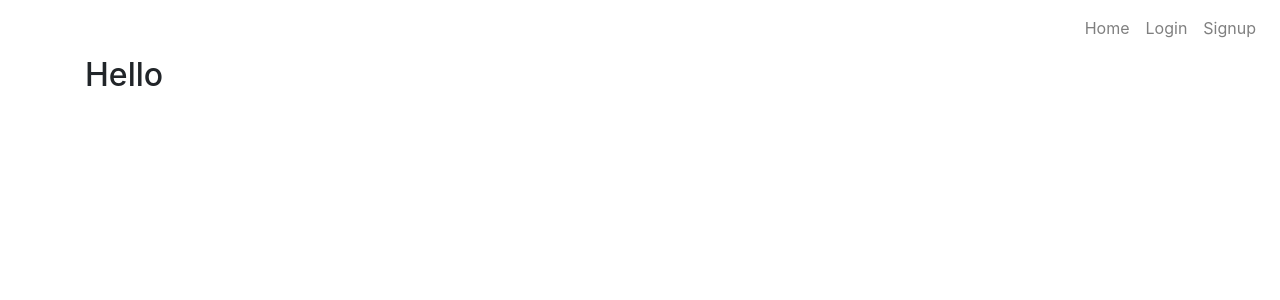
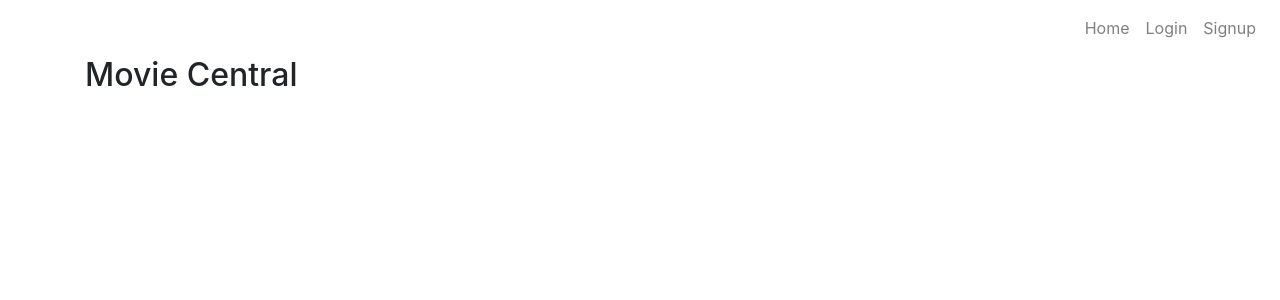
Before and after one commit to rcho100/movie-central-frontend, a React (Create React App) app: page / in a window 1280 px wide. Shown: the top 300 px of the page. Built offline with nearby package versions, Linux system fonts and the light colour scheme; no server answers.

Commit message:
Connect store to Home & call popularMovies() once mounted

```diff
--- a/src/components/Home.js
+++ b/src/components/Home.js
@@ -1,11 +1,19 @@
-import React from 'react'
+import React, { Component } from 'react'
+import { connect } from 'react-redux'
+import { popularMovies } from '../actions/movies'
 
-const Home = () => {
-    return (
-        <div>
-            <h2>Hello</h2>
-        </div>
-    )
+class Home extends Component {
+    componentDidMount() {
+        this.props.popularMovies()
+    }
+
+    render() {
+        return (
+            <div>
+                <h2>Movie Central</h2>
+            </div>
+        )
+    }
 }
 
-export default Home
+export default connect(null, { popularMovies })(Home)
```
